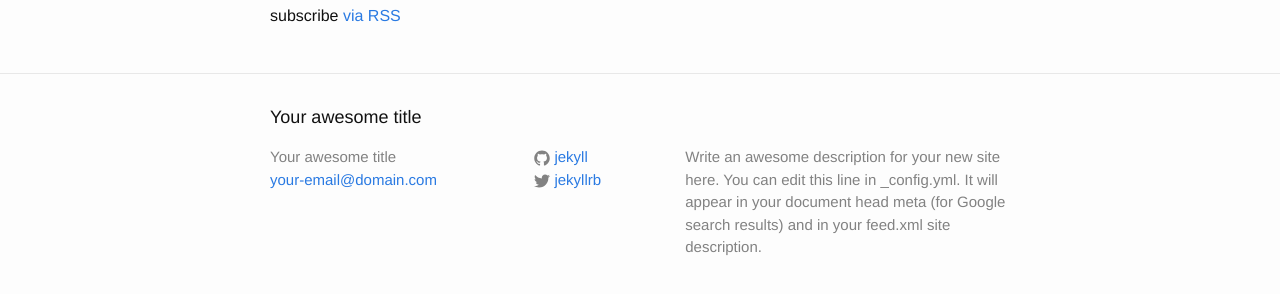
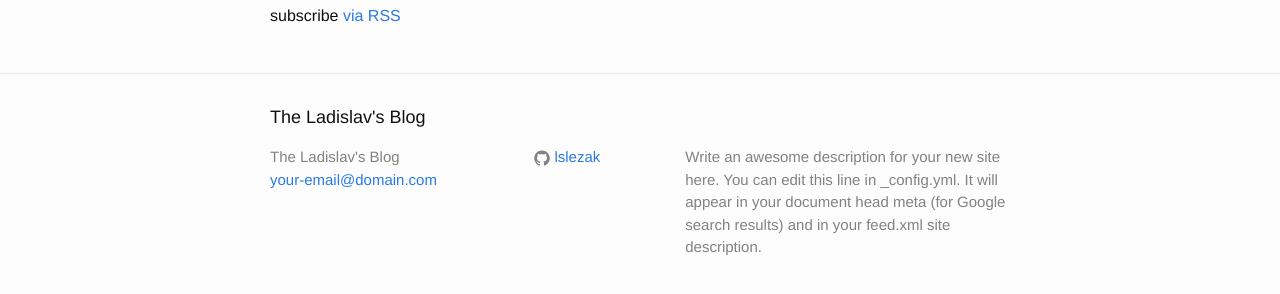
Before and after one commit to lslezak/blog, a Jekyll site: the page built from index.html, in a window 1280 px wide and 900 px high, scrolled down 1478 px. Shown: the part 581-875 px from the top of the window. Built offline with Jekyll 4.4.1, drawn with Linux system fonts in a browser that asks for light colours; some of the changed text lies outside the part shown.

Commit message:
update config

```diff
--- a/_config.yml
+++ b/_config.yml
@@ -6,16 +6,25 @@
 # 'jekyll serve'. If you change this file, please restart the server process.
 
 # Site settings
-title: Your awesome title
+title: The Ladislav's Blog
 email: your-email@domain.com
 description: > # this means to ignore newlines until "baseurl:"
   Write an awesome description for your new site here. You can edit this
   line in _config.yml. It will appear in your document head meta (for
   Google search results) and in your feed.xml site description.
 baseurl: "" # the subpath of your site, e.g. /blog
-url: "http://yourdomain.com" # the base hostname & protocol for your site
-twitter_username: jekyllrb
-github_username:  jekyll
+url: "http://lslezak.github.io" # the base hostname & protocol for your site
+github_username:  lslezak
 
 # Build settings
 markdown: kramdown
+permalink:   /:title/
+
+kramdown:
+  # Use GitHub flavored markdown, including triple backtick fenced code blocks
+  input: GFM
+  # Jekyll 3 and GitHub Pages now only support rouge for syntax highlighting
+  syntax_highlighter: rouge
+  syntax_highlighter_opts:
+    css_class: 'highlight'
+  hard_wrap: false
```
